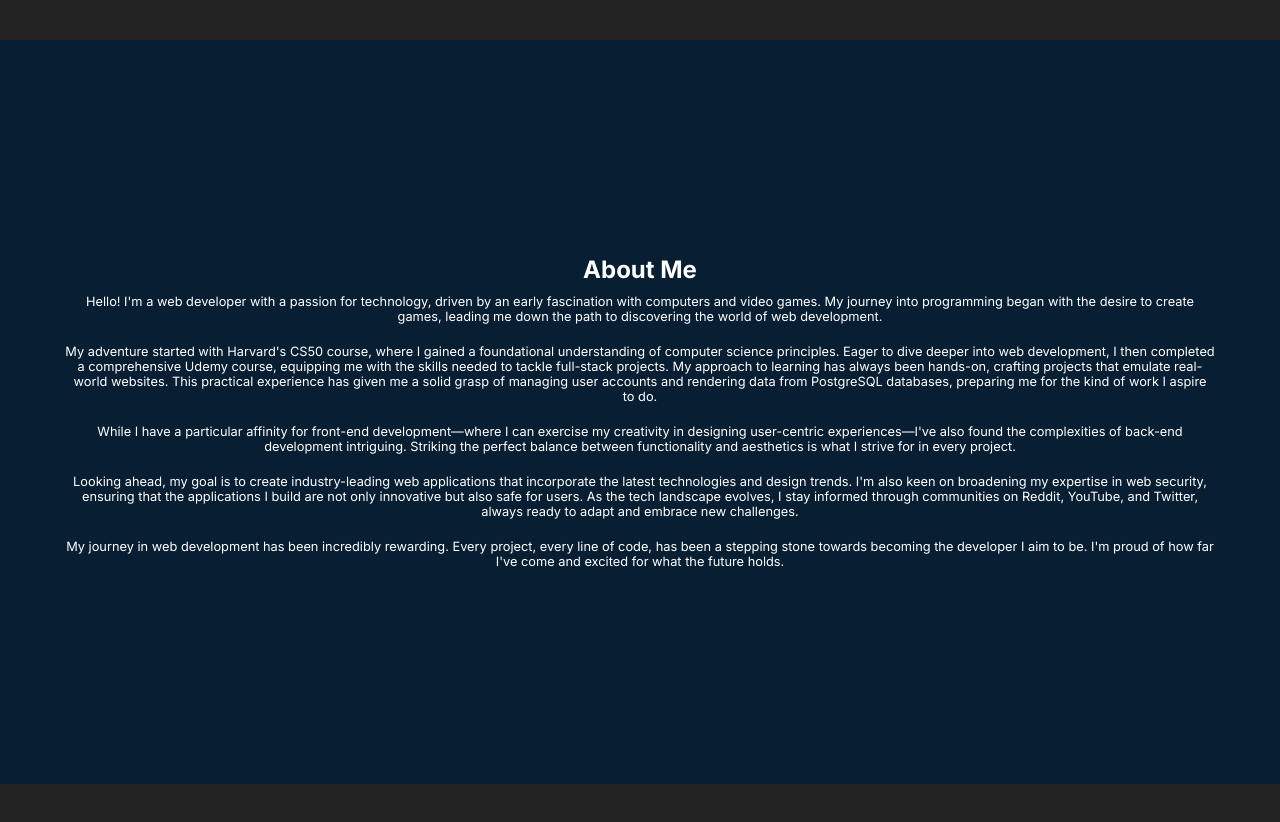
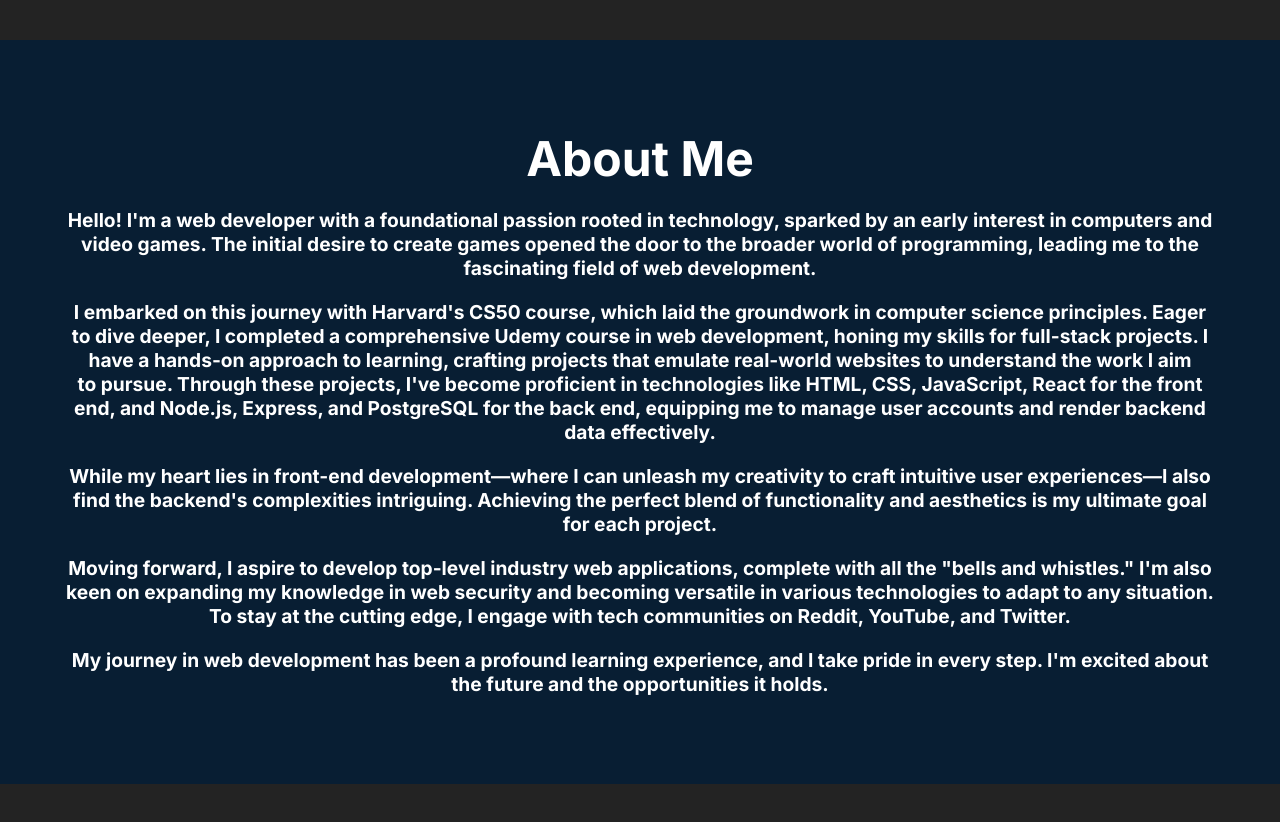
Before and after one commit to CiaranRG/PortfolioSite, a React app in the folder Frontend/: page / in a window 1280 px wide. Shown: the part 760-1582 px from the top of the page. Built offline with nearby package versions, Linux system fonts and the light colour scheme; the HTML template or start-up script is replaced by a standard one.

Commit message:
About section fully responsive

```diff
--- a/Frontend/src/MainPage/MainPage.scss
+++ b/Frontend/src/MainPage/MainPage.scss
@@ -27,11 +27,9 @@
     .sectionAbout {
         @include section-setup;
         background-color: $color2;
-        h1{
-            margin-bottom: 10px;
-        }
         p{
             font-size: 0.8rem;
+            font-weight: 700;
         }
     }
 
@@ -57,6 +55,14 @@
                 font-size: 1.2rem;
             }
         }
+        .sectionAbout {
+            h1{
+                font-size: 2rem;
+            }
+            p{
+                font-size: 1rem;
+            }
+        }
     }
 
     @media (min-width: 768px) {
@@ -73,6 +79,14 @@
                 font-size: 1.5rem;
             }
         }
+        .sectionAbout {
+            h1{
+                font-size: 2.5rem;
+            }
+            p{
+                font-size: 1.1rem;
+            }
+        }
     }
 
     @media (min-width: 992px) {
@@ -87,6 +101,14 @@
 
             .homeParagraph {
                 font-size: 1.7rem;
+            }
+        }
+        .sectionAbout {
+            h1{
+                font-size: 3rem;
+            }
+            p{
+                font-size: 1.2rem;
             }
         }
     }
@@ -120,6 +142,14 @@
                 font-size: 2rem;
             }
         }
+        .sectionAbout {
+            h1{
+                font-size: 4rem;
+            }
+            p{
+                font-size: 1.5rem;
+            }
+        }
     }
 
 }
--- a/Frontend/src/MainPage/MainPage.tsx
+++ b/Frontend/src/MainPage/MainPage.tsx
@@ -11,24 +11,25 @@
                 </section>
                 <section className='sectionAbout'>
                     <h1>About Me</h1>
+                    <br />
                     <p>
-                        Hello! I'm a web developer with a passion for technology, driven by an early fascination with computers and video games. My journey into programming began with the desire to create games, leading me down the path to discovering the world of web development.
+                        Hello! I'm a web developer with a foundational passion rooted in technology, sparked by an early interest in computers and video games. The initial desire to create games opened the door to the broader world of programming, leading me to the fascinating field of web development.
                     </p>
                     <br />
                     <p>
-                        My adventure started with Harvard's CS50 course, where I gained a foundational understanding of computer science principles. Eager to dive deeper into web development, I then completed a comprehensive Udemy course, equipping me with the skills needed to tackle full-stack projects. My approach to learning has always been hands-on, crafting projects that emulate real-world websites. This practical experience has given me a solid grasp of managing user accounts and rendering data from PostgreSQL databases, preparing me for the kind of work I aspire to do.
+                        I embarked on this journey with Harvard's CS50 course, which laid the groundwork in computer science principles. Eager to dive deeper, I completed a comprehensive Udemy course in web development, honing my skills for full-stack projects. I have a hands-on approach to learning, crafting projects that emulate real-world websites to understand the work I aim to pursue. Through these projects, I've become proficient in technologies like HTML, CSS, JavaScript, React for the front end, and Node.js, Express, and PostgreSQL for the back end, equipping me to manage user accounts and render backend data effectively.
                     </p>
                     <br />
                     <p>
-                        While I have a particular affinity for front-end development—where I can exercise my creativity in designing user-centric experiences—I've also found the complexities of back-end development intriguing. Striking the perfect balance between functionality and aesthetics is what I strive for in every project.
+                        While my heart lies in front-end development—where I can unleash my creativity to craft intuitive user experiences—I also find the backend's complexities intriguing. Achieving the perfect blend of functionality and aesthetics is my ultimate goal for each project.
                     </p>
                     <br />
                     <p>
-                        Looking ahead, my goal is to create industry-leading web applications that incorporate the latest technologies and design trends. I'm also keen on broadening my expertise in web security, ensuring that the applications I build are not only innovative but also safe for users. As the tech landscape evolves, I stay informed through communities on Reddit, YouTube, and Twitter, always ready to adapt and embrace new challenges.
+                        Moving forward, I aspire to develop top-level industry web applications, complete with all the "bells and whistles." I'm also keen on expanding my knowledge in web security and becoming versatile in various technologies to adapt to any situation. To stay at the cutting edge, I engage with tech communities on Reddit, YouTube, and Twitter.
                     </p>
                     <br />
                     <p>
-                        My journey in web development has been incredibly rewarding. Every project, every line of code, has been a stepping stone towards becoming the developer I aim to be. I'm proud of how far I've come and excited for what the future holds.
+                        My journey in web development has been a profound learning experience, and I take pride in every step. I'm excited about the future and the opportunities it holds.
                     </p>
                 </section>
                 <section className='sectionProjects'>
```
